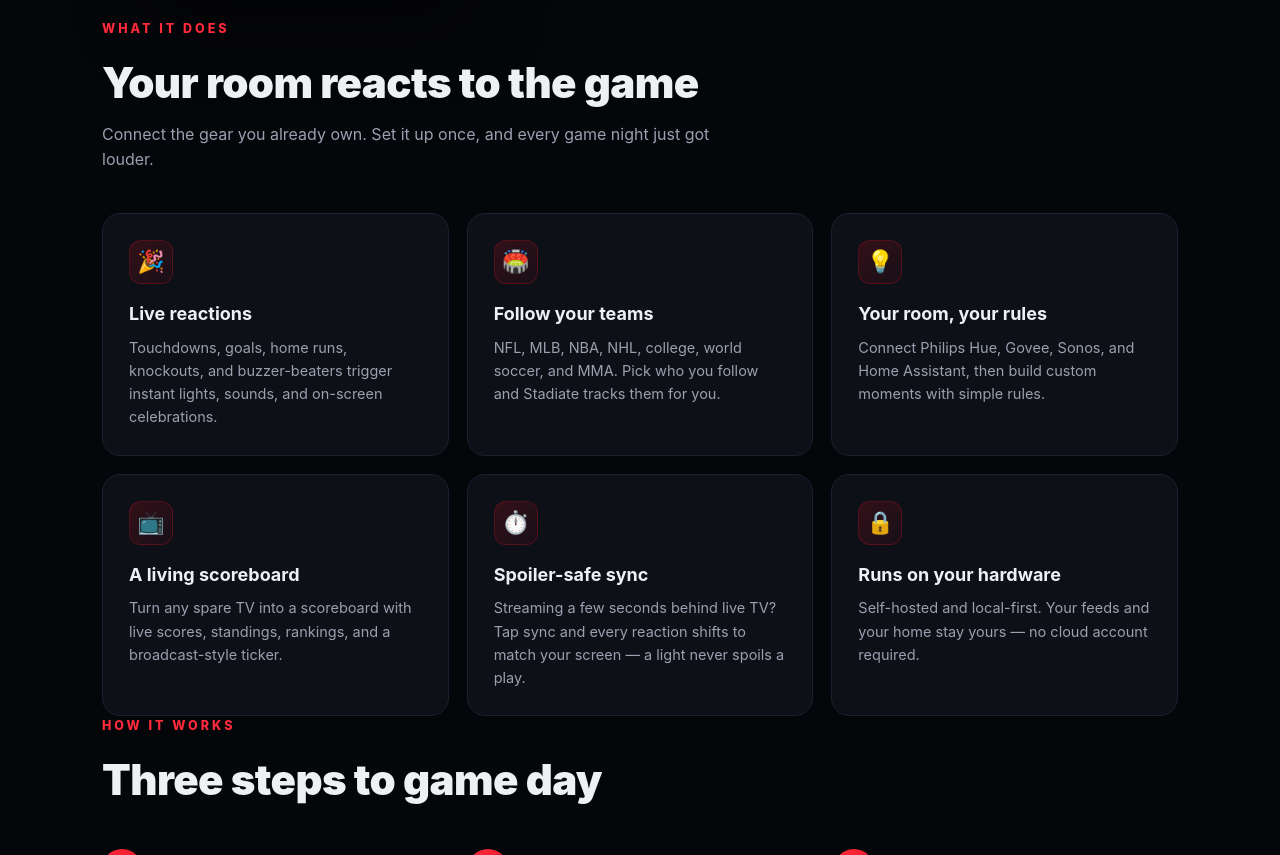
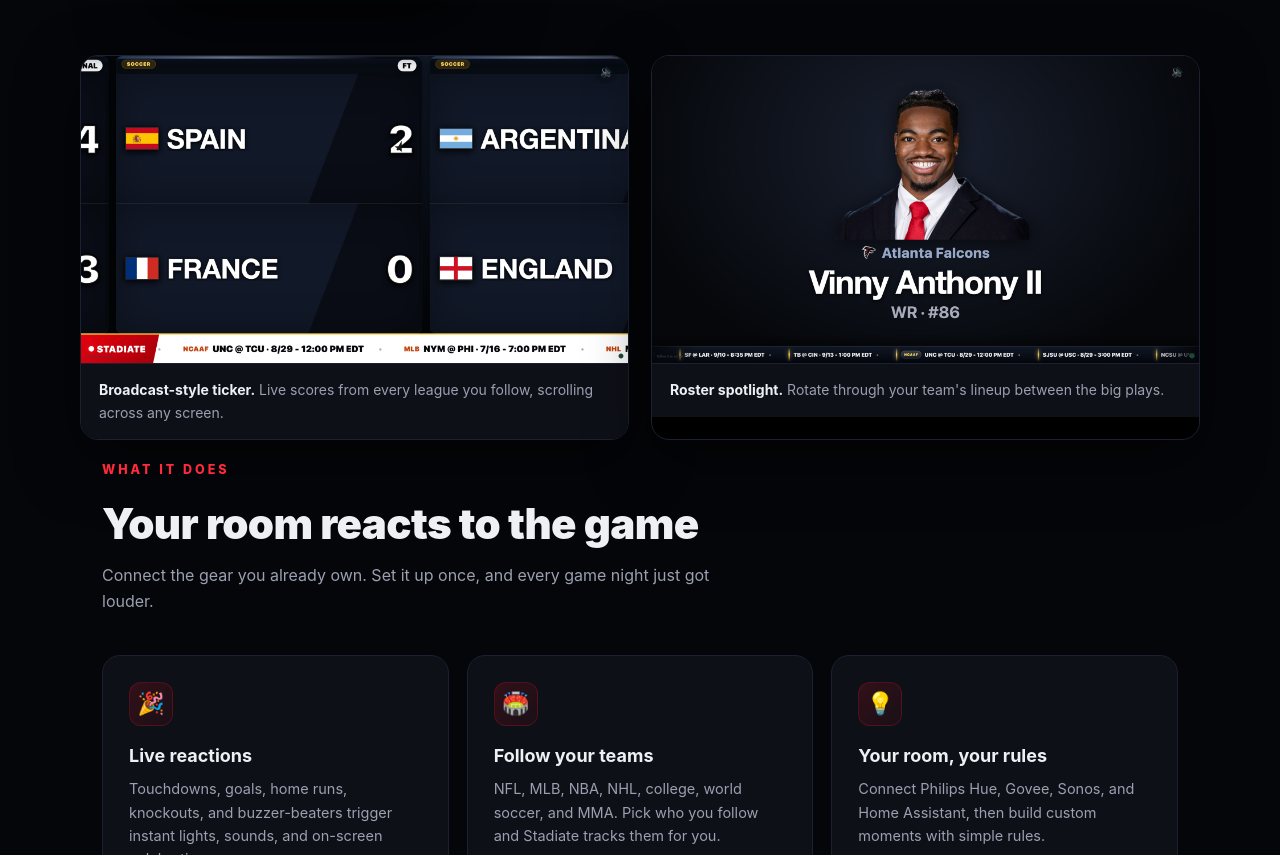
Before and after one commit to BensBar/stadiate-site, a website: page index.html in a window 1280 px wide. Shown: the part 2472-3327 px from the top of the page. Drawn offline with Linux system fonts and the light colour scheme.

Commit message:
Refresh board/remote shots and add a screens gallery
Generated fresh product screenshots from a live hub via tools/board-shot.mjs:
- board.png: ATL 4 @ STL 3 final (stacked scoreboard)
- remote.png: authenticated remote (sync-to-last, announcer, triggers)
- ticker.png (new): widescreen broadcast ticker with live soccer scores
- roster.png (new): roster spotlight card
Add a 2-up 'More screens' gallery under the remote section.

Co-authored-by: Copilot <223556219+Copilot@users.noreply.github.com>

```diff
--- a/index.html
+++ b/index.html
@@ -71,6 +71,14 @@
   .duo .phone img{width:100%;display:block}
   .duo-copy h2{font-size:clamp(24px,3.4vw,34px);font-weight:900;letter-spacing:-.5px;margin-bottom:12px}
   .duo-copy p{color:var(--dim);font-size:16px}
+  .gallery{display:grid;grid-template-columns:1fr 1fr;gap:22px;margin-top:56px}
+  @media(max-width:760px){.gallery{grid-template-columns:1fr}}
+  .shot{border-radius:var(--radius);overflow:hidden;border:1px solid var(--line);
+    background:#000;box-shadow:0 20px 60px rgba(0,0,0,.55);margin:0}
+  .shot img{width:100%;height:auto;display:block}
+  .shot figcaption{padding:15px 18px;color:var(--dim);font-size:14px;
+    border-top:1px solid var(--line);background:var(--panel)}
+  .shot figcaption b{color:var(--text);font-weight:700}
   @media(max-width:760px){.duo{grid-template-columns:1fr;gap:28px}}
 
   /* section */
@@ -146,6 +154,17 @@
         <p>Arm the sync, follow your teams, and flip between screens from the Stadiate remote — on any phone or tablet on your network. Miss a moment? Tap <strong>sync to last</strong> and catch the replay in perfect time with your TV.</p>
       </div>
     </div>
+
+    <div class="gallery">
+      <figure class="shot">
+        <img src="assets/shots/ticker.png" alt="Stadiate widescreen ticker showing live soccer scores" loading="lazy">
+        <figcaption><b>Broadcast-style ticker.</b> Live scores from every league you follow, scrolling across any screen.</figcaption>
+      </figure>
+      <figure class="shot">
+        <img src="assets/shots/roster.png" alt="Stadiate roster spotlight card for an Atlanta Falcons player" loading="lazy">
+        <figcaption><b>Roster spotlight.</b> Rotate through your team's lineup between the big plays.</figcaption>
+      </figure>
+    </div>
   </section>
 
   <section id="features" class="wrap">
```
Also changed, not shown: assets/shots/board.png, assets/shots/remote.png, assets/shots/roster.png (added), assets/shots/ticker.png (added).
